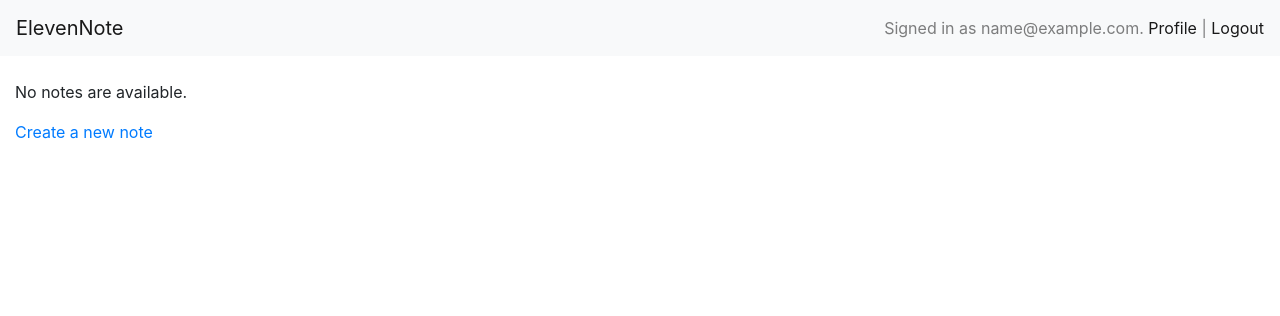
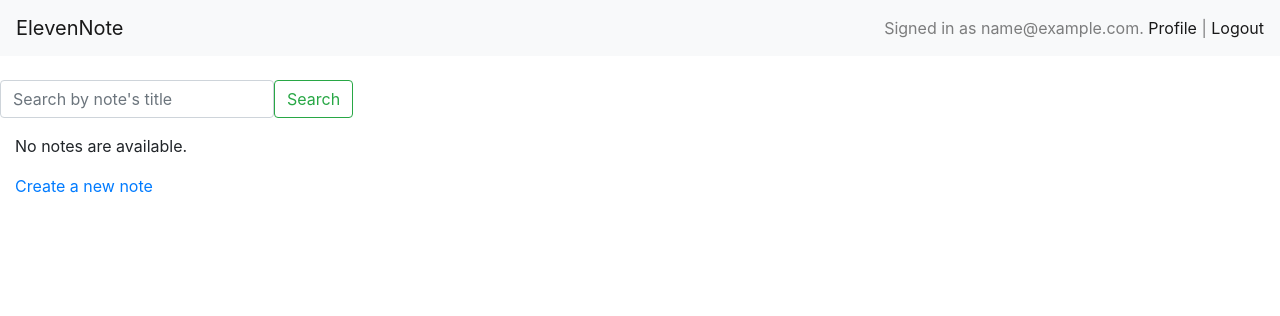
Before and after one commit to e-kondr01/cs102v2, a Django app: page /notes/ in a window 1280 px wide. Shown: the top 316 px of the page. Run offline with Django 3.2, Linux system fonts and the light colour scheme; the visitor is signed in with stand-in values (Sample User, id 1); data that the repository does not hold is empty; some libraries are stand-ins or nearby versions.

Commit message:
title search

```diff
--- a/homework08/docker-compose.yml
+++ b/homework08/docker-compose.yml
@@ -17,7 +17,7 @@ services:
             - ./src:/src
             - ./deploy/uwsgi:/usr/local/etc/
             - ./static:/static
-        command: bash -c "sleep 5 && python /src/manage.py makemigrations && python /src/manage.py migrate && python /src/manage.py collectstatic --noinput && uwsgi --ini /usr/local/etc/elevennote.ini"
+        command: bash -c "sleep 3 && python /src/manage.py makemigrations && python /src/manage.py migrate && python /src/manage.py collectstatic --noinput && uwsgi --ini /usr/local/etc/elevennote.ini"
         depends_on:
             - db
         expose:
--- a/homework08/src/notes/views.py
+++ b/homework08/src/notes/views.py
@@ -18,12 +18,14 @@ class NoteList(LoginRequiredMixin, ListView):
     template_name = 'notes/index.html'
     context_object_name = 'latest_note_list'
 
-    @method_decorator(login_required)
     def dispatch(self, *args, **kwargs):
         return super(NoteList, self).dispatch(*args, **kwargs)
 
     def get_queryset(self):
-        return Note.objects.filter(access__contains=self.request.user).order_by('-pub_date')
+        if "filter_title" in self.request.GET.keys():
+            return Note.objects.filter(title__contains=self.request.GET['filter_title']).order_by('-pub_date')
+        else:
+            return Note.objects.filter(access__contains=self.request.user).order_by('-pub_date')
 
 
 class NoteDetail(LoginRequiredMixin, DetailView):
@@ -32,7 +34,6 @@ class NoteDetail(LoginRequiredMixin, DetailView):
     template_name = 'notes/detail.html'
     context_object_name = 'note'
 
-    @method_decorator(login_required)
     def dispatch(self, *args, **kwargs):
         return super(NoteDetail, self).dispatch(*args, **kwargs)
 
--- a/homework08/src/templates/notes/index.html
+++ b/homework08/src/templates/notes/index.html
@@ -1,15 +1,40 @@
 {% extends "base.html" %}
 
 {% block content %}
+
+{% if request.GET.msg %}
+
+<div class="row">
+  <div class=" alert alert-success" role="alert">
+    {{ request.GET.msg }}
+  </div>
+</div>
+
+{% endif %}
+
+{% if request.GET.filter_title %}
+    <row>
+      <h4>Search results for: {{request.GET.filter_title}}</h4>
+    </row>
+{% endif %}
+
+<div class="row">
+    <form action="{% url 'notes:index' %}"class="form-inline" method="GET">
+      <input name="filter_title" class="form-control" type="search" placeholder="Search by note's title" aria-label="Search">
+      <button class="btn btn-outline-success" type="submit">Search</button>
+    </form>
+</div>
+
+
 {% if latest_note_list %}
     <ul>
     {% for note in latest_note_list %}
-	<p>
+    <p>
         <li><a href="{% url 'notes:detail' note.id %}">{{ note.title }}</a></li>
-   		<a href="{% url 'notes:update' note.id %}">Edit</a><br/>
-   		{{ note.body | safe }}
-	</p>
-	<hr />
+        <a href="{% url 'notes:update' note.id %}">Edit</a><br/>
+        {{ note.body | safe }}
+    </p>
+    <hr />
     {% endfor %}
     </ul>
 {% else %}
```
Also changed, not shown: homework08/src/templates/notes/detail.html (+9 -1 lines).
